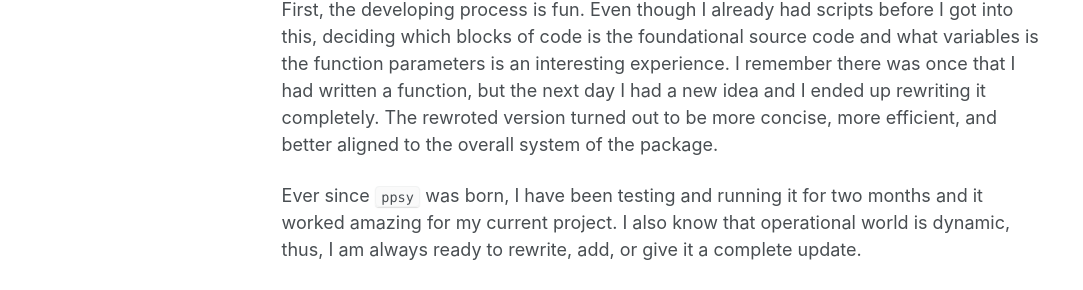
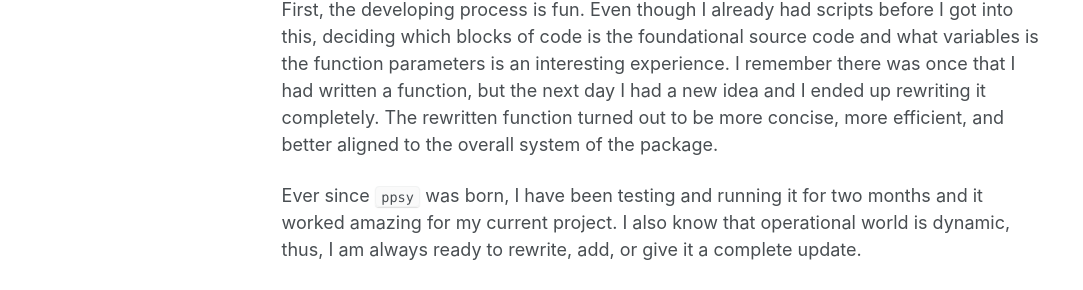
Before and after one commit to guanlanxu/guanlanxu.github.io, a Jekyll site: the page built from _posts/2023-04-18-ppsy.md, in a window 1280 px wide and 900 px high, scrolled down 841 px. Shown: the part 261-551 px from the top of the window, without its empty margins (0-1083 px from the left). Built offline with Jekyll 4.4.1, drawn with Linux system fonts in a browser that asks for light colours.

Commit message:
Update 2023-04-18-ppsy.md

```diff
--- a/_posts/2023-04-18-ppsy.md
+++ b/_posts/2023-04-18-ppsy.md
@@ -24,7 +24,7 @@ This idea came to my mind about two years ago when I was writing a script to do
 
 ## How I feel about `ppsy`
 
-First, the developing process is fun. Even though I already had scripts before I got into this, deciding which blocks of code is the foundational source code and what variables is the function parameters is an interesting experience. I remember there was once that I had written a function, but the next day I had a new idea and I ended up rewriting it completely. The rewroted version turned out to be more concise, more efficient, and better aligned to the overall system of the package.
+First, the developing process is fun. Even though I already had scripts before I got into this, deciding which blocks of code is the foundational source code and what variables is the function parameters is an interesting experience. I remember there was once that I had written a function, but the next day I had a new idea and I ended up rewriting it completely. The rewritten function turned out to be more concise, more efficient, and better aligned to the overall system of the package.
 
 Ever since `ppsy` was born, I have been testing and running it for two months and it worked amazing for my current project. I also know that operational world is dynamic, thus, I am always ready to rewrite, add, or give it a complete update.
 
```
